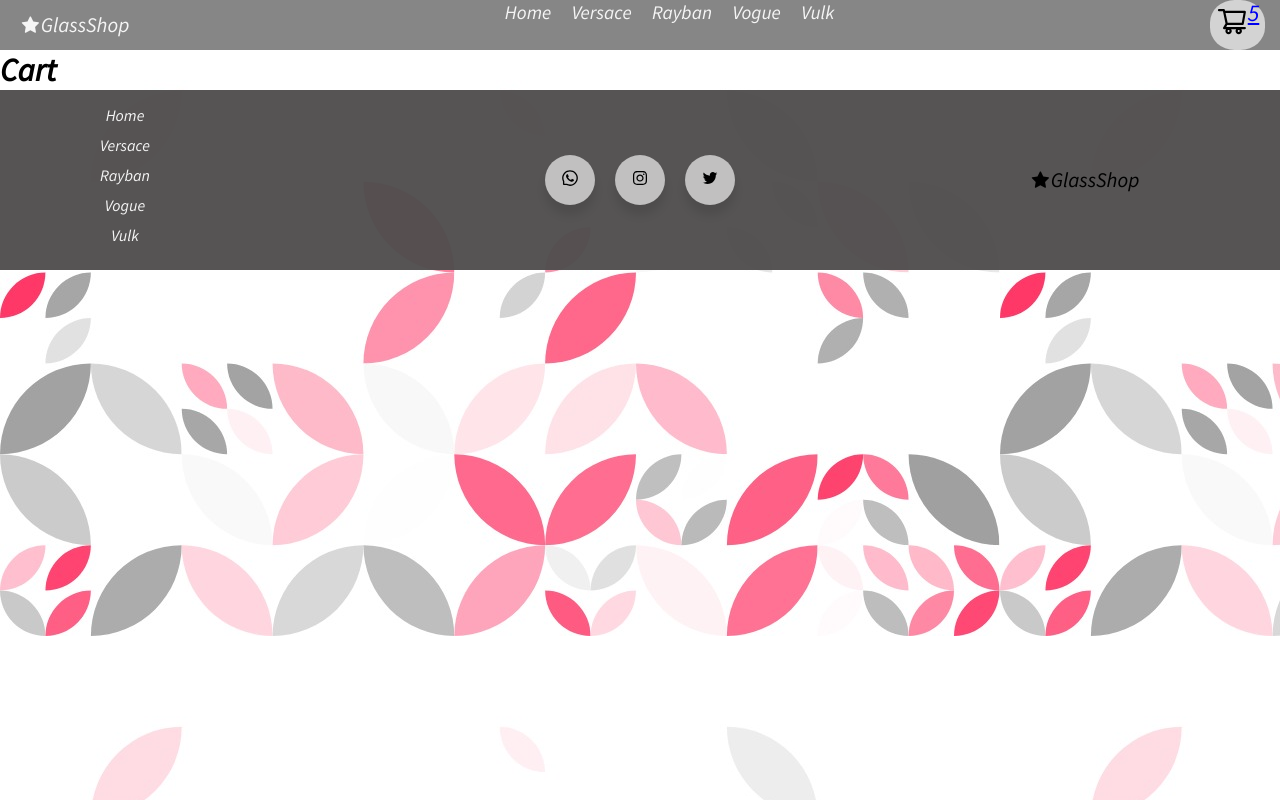
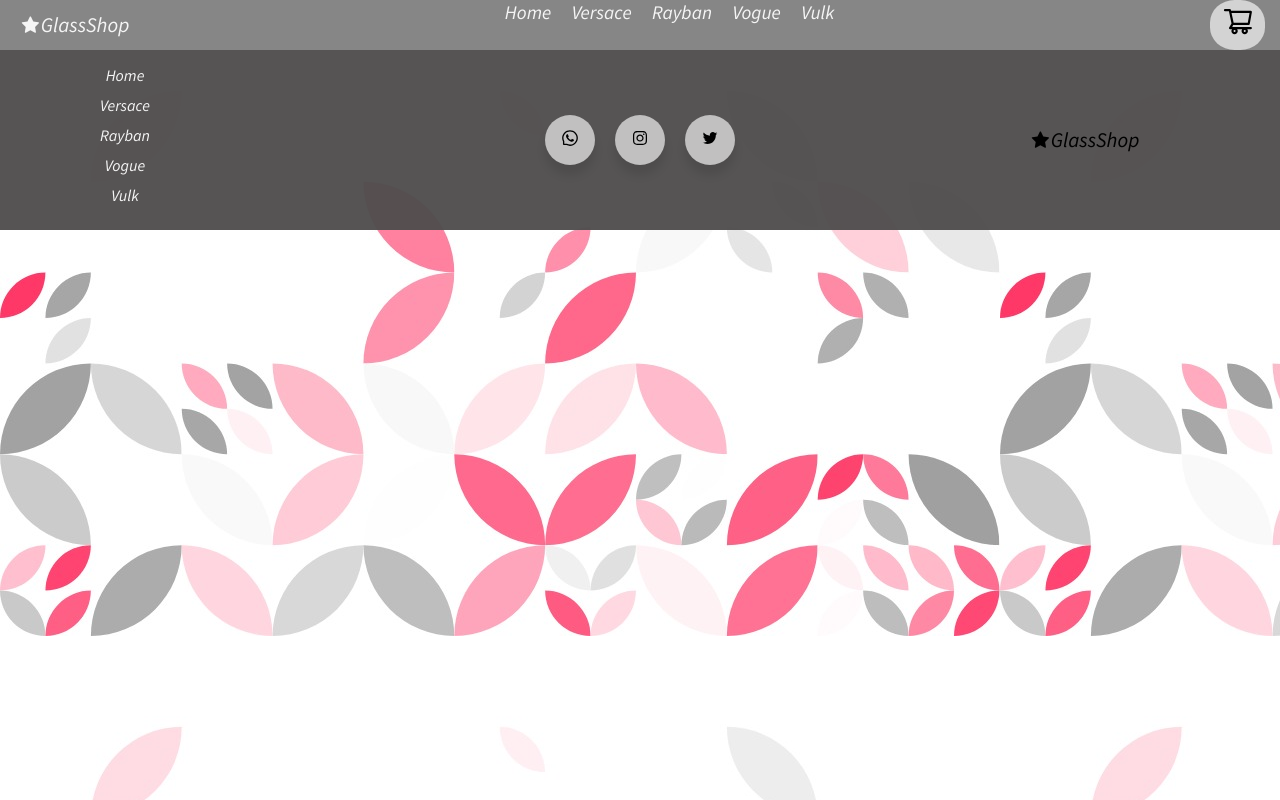
Before and after one commit to gaston964/GlassShop, a React (Vite) app: page /cart in a window 1280 px wide. Built offline with nearby package versions, Linux system fonts and the light colour scheme.

Commit message:
Problema de logica

```diff
--- a/src/components/Cart.jsx
+++ b/src/components/Cart.jsx
@@ -1,14 +1,11 @@
-import React, { useContext } from 'react'
-import { CartContext } from '../context/CartContext'
+import React from 'react'
+
 
 const Cart = () => {
-    const {items} = useContext(CartContext)
-
-
     return (
         <>
-            <h1>Cart</h1>
-            {items}
+            <h1></h1>
+
         </>
     )
 }
--- a/src/components/CartWidget.jsx
+++ b/src/components/CartWidget.jsx
@@ -1,14 +1,16 @@
-import React from 'react'
+import React, { useContext } from 'react'
 import { AiOutlineShoppingCart } from "react-icons/ai";
+import { CartContext } from '../context/CartContext';
 
 
 const CartWidget = () => {
+    const {cart} = useContext(CartContext)
     return (
         <div className='cart'>
             <button>
             <AiOutlineShoppingCart/>
             </button>
-            <span>{5}</span>
+            <span>{cart.cantidad}</span>
         </div>
     )
 }
--- a/src/components/ItemDetailContainer.jsx
+++ b/src/components/ItemDetailContainer.jsx
@@ -1,5 +1,6 @@
-import React, { useEffect, useState } from 'react'
+import React, { useContext, useEffect, useState } from 'react'
 import { useParams } from 'react-router-dom'
+import { CartContext } from '../context/CartContext'
 import { products } from '../mock/products'
 import ItemCount from './ItemCount'
 import Loader from './Loader'
@@ -23,9 +24,11 @@ const ItemDetailContainer = () => {
             }, 2000);
         })
     }
-    const addToCart = (e) => {
-        console.log("funciono, se agregaron: ", e);
+    const {addToCart, cart} = useContext(CartContext)
+    const addHandler = () => {
+        addToCart(products)
     }
+    console.log(cart);
     return (
         <div className='item_datail'>
             {loading ?
@@ -37,7 +40,7 @@ const ItemDetailContainer = () => {
                     <p className="item_price">${itemDetail.price}</p>
                     <p>{itemDetail.description}</p>
                     <h4 >Stock: {itemDetail.stock}</h4>
-                    <ItemCount stock={itemDetail.stock} onAdd={addToCart} />
+                    <ItemCount stock={itemDetail.stock} onAdd={addHandler} />
                 </div>
             }
         </div>
--- a/src/context/CartContext.jsx
+++ b/src/context/CartContext.jsx
@@ -1,18 +1,23 @@
-import React, { useState } from 'react'
-import { createContext } from 'react'
+import { createContext, useState } from "react"
+import { products } from "../mock/products"
 
-const CartContext = createContext()
+export const CartContext = createContext()
 
-const CartContextProvider = ({children}) => {
-    const[cart, setCart]=useState([])
-    const context = {
-        items: []
+export const CartContextProvider = ({children}) => {
+    const [cart, setCart] = useState([])
+    const addToCart = (e) => {
+        setCart([{
+            ...products,
+            cantidad: 1
+        }])
     }
     return (
-        <CartContext.Provider value={{context, cart}}>
-            {children}
-        </CartContext.Provider>
+    <CartContext.Provider value={{
+        cart,
+        addToCart
+    }}>
+        {children}
+    </CartContext.Provider>
     )
+
 }
-
-export {CartContext, CartContextProvider}
--- a/src/index.css
+++ b/src/index.css
@@ -242,7 +242,7 @@ li {
 }
 /* ItemDetailContainer */
 .item_datail{
-  height: 100vh;
+  height: 90vh;
   margin-top: 55px;
 }
 /* ITEM CARD */
--- a/src/main.jsx
+++ b/src/main.jsx
@@ -1,8 +1,8 @@
 import React from 'react'
 import ReactDOM from 'react-dom/client'
+import { CartContextProvider } from './context/CartContext'
 import { BrowserRouter } from 'react-router-dom'
 import App from './App'
-import { CartContextProvider } from './context/CartContext'
 import './index.css'
 
 ReactDOM.createRoot(document.getElementById('root')).render(
```
